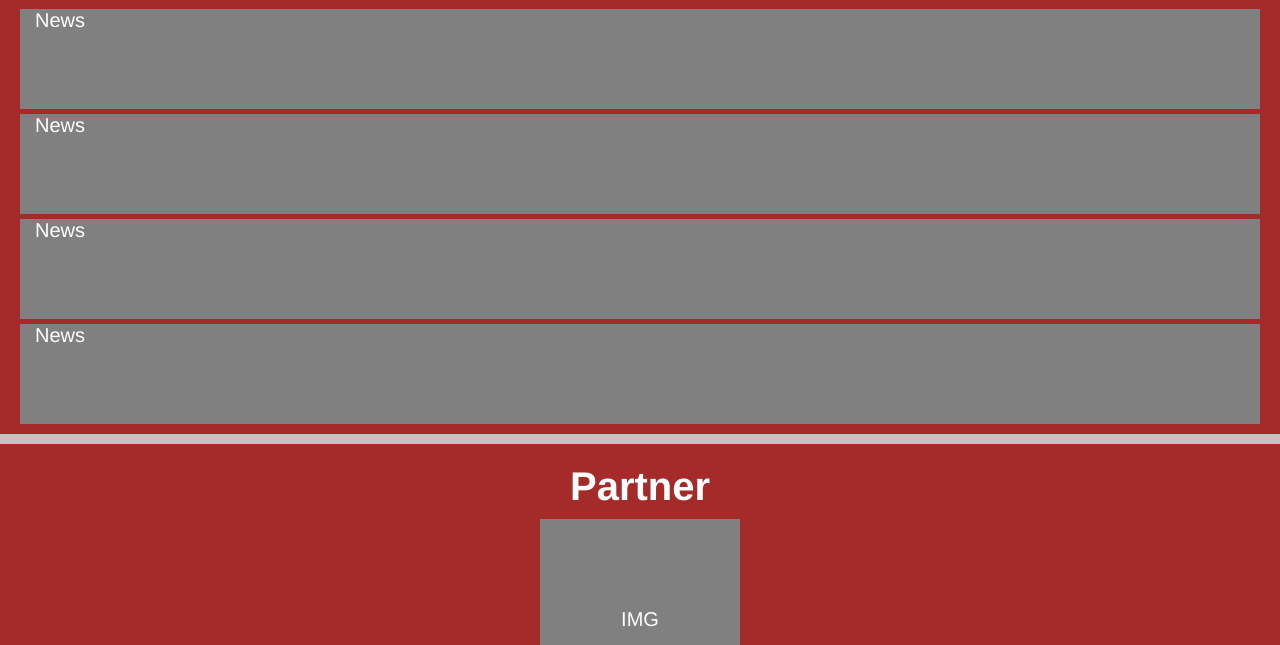
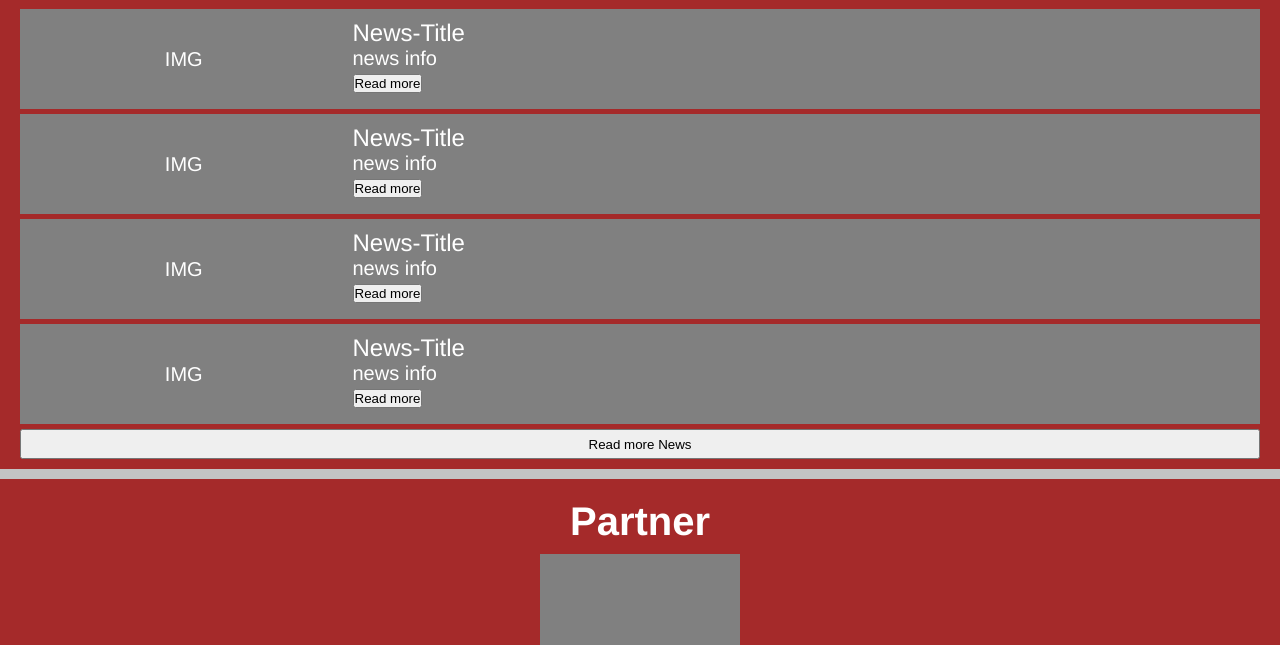
Before and after one commit to Slasher154/mobile-design-1, a website: page Home.html in a window 1280 px wide. Shown: the part 616-1261 px from the top of the page. Drawn offline with Linux system fonts and the light colour scheme.

Commit message:
fix Home page template(HTML)

```diff
--- a/Home.html
+++ b/Home.html
@@ -21,12 +21,41 @@
         <div class="news-stand">
             <h1>News Header</h1>
             <div class="news">
-                <div class="news-list">News</div>
-                <div class="news-list">News</div>
-                <div class="news-list">News</div>
-                <div class="news-list">News</div>
+                <div class="news-list">
+                    <div class="news-img">IMG</div>
+                    <div class="news-info">
+                        <a href="#">News-Title</a>
+                        <p>news info</p>
+                        <button class="news-btn">Read more</button>
+                    </div>
+                </div>
+                <div class="news-list">
+                        <div class="news-img">IMG</div>
+                        <div class="news-info">
+                            <a href="#">News-Title</a>
+                            <p>news info</p>
+                            <button class="news-btn">Read more</button>
+                        </div>
+                    </div>
+                    <div class="news-list">
+                            <div class="news-img">IMG</div>
+                            <div class="news-info">
+                                <a href="#">News-Title</a>
+                                <p>news info</p>
+                                <button class="news-btn">Read more</button>
+                            </div>
+                        </div>
+                        <div class="news-list">
+                                <div class="news-img">IMG</div>
+                                <div class="news-info">
+                                    <a href="#">News-Title</a>
+                                    <p>news info</p>
+                                    <button class="news-btn">Read more</button>
+                                </div>
+                            </div>
+                            <button class="news-more">Read more News</button>
+                    </div>
             </div>
-        </div>
         <div class="partner">
             <h1>Partner</h1>
             <div class="partner-list">
```
